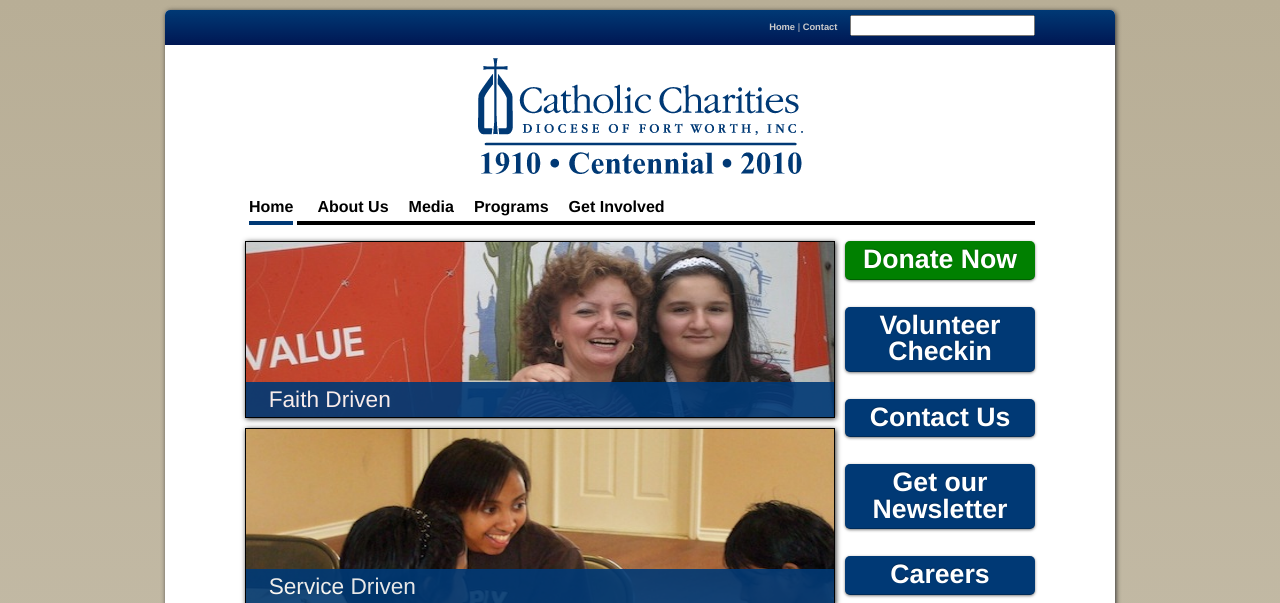
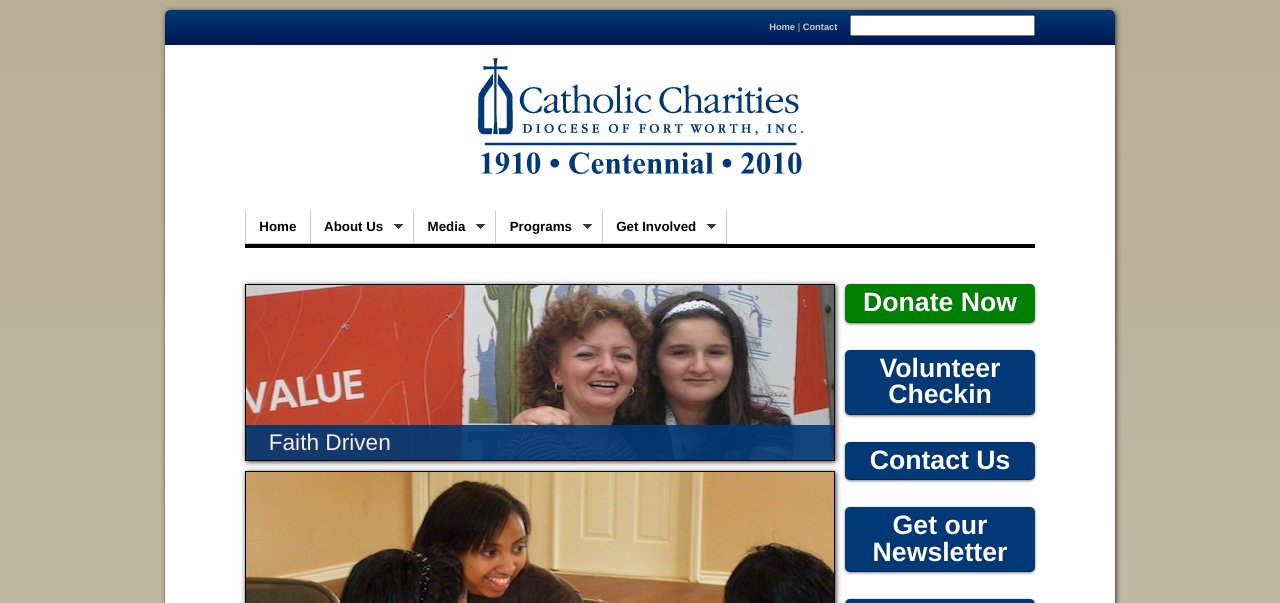
Before and after one commit to kientran/ccdofw-2010, a PHP site: page / in a window 1280 px wide. Shown: the top 603 px of the page. Run offline with PHP 8.4, Linux system fonts and the light colour scheme; some libraries are stand-ins or nearby versions.

Commit message:
Fixed Navigation

```diff
--- a/index.html
+++ b/index.html
@@ -4,12 +4,18 @@
 
   <link href="stylesheets/screen.css" media="screen, projection" rel="stylesheet" type="text/css" />
   <link href="stylesheets/print.css" media="print" rel="stylesheet" type="text/css" />
+  <link rel="stylesheet" type="text/css" href="stylesheets/superfish.css" media="screen">
   <!--[if lt IE 8]>
       <link href="stylesheets/ie.css" media="screen, projection" rel="stylesheet" type="text/css" />
   <![endif]-->
 
   <script type="text/javascript" src="http://jqueryjs.googlecode.com/files/jquery-1.3.1.js"></script>
+
+	<script type="text/javascript" src="js/hoverIntent.js"></script>
+	<script type="text/javascript" src="js/superfish.js"></script>
+	<script type="text/javascript" src="js/supersubs.js"></script>
   <script type="text/javascript" src='js/slider.js'></script>
+
 </head>
 
 <body class="bp two-col">
@@ -22,28 +28,29 @@
   <div id="logobar"><a href="">Catholic Charities</a></div>
   <navigation>
     <!--<div id="nav_donate"><a href="" class="green awesome">Donate now</a></div> -->
-    <ul id="nav" class="clearfix">
+    <div id='nav_container'>
+    <ul id="nav" class="clearfix sf-menu">
       <li id="nav_home" class="current first"><a href="">Home</a></li>
       <li id="nav_about" class="dir"><a href="">About Us</a>
-<!--        <ul>
+        <ul>
           <li><a href="">Frequent Questions</a></li>
           <li><a href="">Board of Directors</a></li>
           <li><a href="">Core Values</a></li>
           <li><a href="">Contact Information</a></li>
           <li><a href="">Employment</a></li>
-        </ul> -->
+        </ul>
       </li>
       <li id="nav_media" class="dir"><a href="">Media</a>
-  <!--      <ul>
+      <ul>
           <li><a href="">News and Information</a></li>
           <li><a href="">Photos</a></li>
           <li><a href="">Video</a></li>
           <li><a href="">Publications</a></li>
           <li><a href="">Newsletter</a></li>
-        </ul> -->
+        </ul>
       </li>
       <li id="nav_programs" class="dir"><a href="">Programs</a>
-  <!--      <ul>
+      <ul>
           <li class="dir"><a href="">Business Venture Services</a>
             <ul>
               <li><a href="">Translation and Interpreter Network</a></li>
@@ -96,17 +103,18 @@
               <li><a href="">Nuestro Hogar, Inc.</a></li>
             </ul>
           </li>
-        </ul>-->
+        </ul>
       </li>
       <li id="nav_involved" class="dir"><a href="">Get Involved</a>
-<!--        <ul>
+        <ul>
           <li><a href="">Service Opportunities</a></li>
           <li><a href="">In Kind Needs</a></li>
           <li><a href="">Volunteer Center</a></li>
           <li><a href="">Donate Now</a></li>
-        </ul>-->
+        </ul>
       </li>
     </ul>
+  </div>
   </navigation>
 </header>
 
--- a/src/screen.scss
+++ b/src/screen.scss
@@ -152,6 +152,17 @@ header {
     }
   }
   navigation {
+    @include append(2);
+    @include prepend(2);
+    @include column(20);
+    margin: 2em 0;
+    div#nav_container {
+      height: 34px;
+      border-bottom: 4px solid black;
+    }
+}
+/*
+  navigation {
     font-size: 1.2em;
     @include append(2);
     @include prepend(2);
@@ -201,7 +212,7 @@ header {
       margin-top: 5px;
     }
 
-  }
+  } */
 }
 
 .boxgrid {
--- a/stylesheets/screen.css
+++ b/stylesheets/screen.css
@@ -306,6 +306,61 @@ div#container {
   background-position: 0% 90%;
 }
 
+/* line 125, ../src/screen.scss */
+header {
+  /*
+    navigation {
+      font-size: 1.2em;
+      @include append(2);
+      @include prepend(2);
+      @include column(20);
+      a {
+        color: black;
+      }
+      a:hover {
+        color: $ccblue;
+      }
+      ul {
+        list-style: none;
+        border-bottom: 4px solid black;
+        margin: 1em 0;
+      }
+
+      li {
+        float: left;
+        position: relative;
+        margin-bottom: -4px;
+        margin-left: 10px;
+        margin-right: 10px;
+        border-bottom: 4px solid black;
+      }
+
+      li a {
+        margin-bottom: -4px;
+        padding-bottom: 10px;
+        display: block;
+      }
+
+      ul .first {
+        margin-left: 0px;
+      }
+
+      ul .current {
+        border-color: $ccblue;
+      }
+
+      ul .current a, ul .current a:hover {
+        border-left: 4px solid white;
+        border-right: 4px solid white;
+      }
+
+      div#nav_donate {
+        float:right;
+        margin-top: 5px;
+      }
+
+    } */
+}
 /* line 126, ../src/screen.scss */
 header div#searchbar {
   text-align: right;
@@ -341,67 +396,25 @@ header div#logobar a {
 }
 /* line 154, ../src/screen.scss */
 header navigation {
-  font-size: 1.2em;
   padding-right: 80px;
   padding-left: 80px;
   display: inline;
   float: left;
   margin-right: 10px;
   width: 790px;
+  margin: 2em 0;
 }
 /* line 138, ../../../../../Library/Ruby/Gems/1.8/gems/compass-0.10.0.rc5/frameworks/blueprint/stylesheets/blueprint/_grid.scss */
 * html header navigation {
   overflow-x: hidden;
 }
 /* line 159, ../src/screen.scss */
-header navigation a {
-  color: black;
-}
-/* line 162, ../src/screen.scss */
-header navigation a:hover {
-  color: #003975;
-}
-/* line 165, ../src/screen.scss */
-header navigation ul {
-  list-style: none;
-  border-bottom: 4px solid black;
-  margin: 1em 0;
-}
-/* line 171, ../src/screen.scss */
-header navigation li {
-  float: left;
-  position: relative;
-  margin-bottom: -4px;
-  margin-left: 10px;
-  margin-right: 10px;
+header navigation div#nav_container {
+  height: 34px;
   border-bottom: 4px solid black;
 }
-/* line 180, ../src/screen.scss */
-header navigation li a {
-  margin-bottom: -4px;
-  padding-bottom: 10px;
-  display: block;
-}
-/* line 186, ../src/screen.scss */
-header navigation ul .first {
-  margin-left: 0px;
-}
-/* line 190, ../src/screen.scss */
-header navigation ul .current {
-  border-color: #003975;
-}
-/* line 194, ../src/screen.scss */
-header navigation ul .current a, header navigation ul .current a:hover {
-  border-left: 4px solid white;
-  border-right: 4px solid white;
-}
-/* line 199, ../src/screen.scss */
-header navigation div#nav_donate {
-  float: right;
-  margin-top: 5px;
-}
 
-/* line 207, ../src/screen.scss */
+/* line 218, ../src/screen.scss */
 .boxgrid {
   width: 588px;
   height: 175px;
@@ -416,28 +429,28 @@ header navigation div#nav_donate {
   -o-box-shadow: #333333 1px 1px 5px;
   box-shadow: #333333 1px 1px 5px;
 }
-/* line 217, ../src/screen.scss */
+/* line 228, ../src/screen.scss */
 .boxgrid img {
   position: absolute;
   top: 0;
   left: 0;
   border: 0;
 }
-/* line 223, ../src/screen.scss */
+/* line 234, ../src/screen.scss */
 .boxgrid p {
   padding: 0 10px;
   color: white;
   font: 10pt;
   margin: 1em;
 }
-/* line 229, ../src/screen.scss */
+/* line 240, ../src/screen.scss */
 .boxgrid h3 {
   color: white;
   font-size: 1.7em;
   margin: 0.25em 1em;
 }
 
-/* line 236, ../src/screen.scss */
+/* line 247, ../src/screen.scss */
 .boxcaption {
   float: left;
   position: absolute;
@@ -447,13 +460,13 @@ header navigation div#nav_donate {
   opacity: 0.9;
 }
 
-/* line 245, ../src/screen.scss */
+/* line 256, ../src/screen.scss */
 .caption .boxcaption {
   top: 140px;
   left: 0;
 }
 
-/* line 252, ../src/screen.scss */
+/* line 263, ../src/screen.scss */
 div#front_action a {
   text-align: center;
   font-size: 2em;
@@ -461,7 +474,7 @@ div#front_action a {
   margin-bottom: 1em;
 }
 
-/* line 260, ../src/screen.scss */
+/* line 271, ../src/screen.scss */
 div#lower_front {
   display: inline;
   float: left;
@@ -472,7 +485,7 @@ div#lower_front {
 * html div#lower_front {
   overflow-x: hidden;
 }
-/* line 262, ../src/screen.scss */
+/* line 273, ../src/screen.scss */
 div#lower_front div {
   -moz-border-radius: 5px;
   -webkit-border-radius: 5px;
@@ -490,26 +503,26 @@ div#lower_front div {
   padding: 1em;
   margin: 1em 0;
 }
-/* line 271, ../src/screen.scss */
+/* line 282, ../src/screen.scss */
 div#lower_front div#lower_front_top {
   float: left;
 }
-/* line 274, ../src/screen.scss */
+/* line 285, ../src/screen.scss */
 div#lower_front div#lower_front_bottom {
   float: left;
 }
-/* line 277, ../src/screen.scss */
+/* line 288, ../src/screen.scss */
 div#lower_front h2 {
   font-size: 1.5em;
   color: #003975;
   margin-bottom: 1em;
 }
-/* line 282, ../src/screen.scss */
+/* line 293, ../src/screen.scss */
 div#lower_front ul li {
   margin-bottom: 1em;
 }
 
-/* line 288, ../src/screen.scss */
+/* line 299, ../src/screen.scss */
 div#left_sidebar div#side_navigation {
   -moz-border-radius: 5px;
   -webkit-border-radius: 5px;
@@ -523,13 +536,13 @@ div#left_sidebar div#side_navigation {
   box-shadow: #333333 1px 1px 5px;
   padding: 1em;
 }
-/* line 294, ../src/screen.scss */
+/* line 305, ../src/screen.scss */
 div#left_sidebar h3 {
   font-size: 1.2em;
   margin-bottom: 1em;
 }
 
-/* line 300, ../src/screen.scss */
+/* line 311, ../src/screen.scss */
 div#content_container {
   background: white;
   -moz-border-radius: 5px;
@@ -544,18 +557,18 @@ div#content_container {
   box-shadow: #333333 1px 1px 5px;
   padding: 1em;
 }
-/* line 305, ../src/screen.scss */
+/* line 316, ../src/screen.scss */
 div#content_container h1 {
   font-size: 2em;
   margin: 0 0 1em 0;
 }
-/* line 309, ../src/screen.scss */
+/* line 320, ../src/screen.scss */
 div#content_container h2 {
   font-size: 1.5em;
   margin: 0 0 1em 0;
 }
 
-/* line 317, ../src/screen.scss */
+/* line 328, ../src/screen.scss */
 div#sidebar div#heathers_box div#heathers_text {
   -moz-border-radius: 5px;
   -webkit-border-radius: 5px;
@@ -570,13 +583,13 @@ div#sidebar div#heathers_box div#heathers_text {
   border: 1px solid black;
   background: white;
 }
-/* line 323, ../src/screen.scss */
+/* line 334, ../src/screen.scss */
 div#sidebar div#heathers_box p {
   margin: 0px;
   padding: 1em;
 }
 
-/* line 330, ../src/screen.scss */
+/* line 341, ../src/screen.scss */
 footer {
   color: #ccc;
   margin-top: 2em;
@@ -586,47 +599,47 @@ footer {
   font-size: 0.8em;
   line-height: 1.5em;
 }
-/* line 332, ../src/screen.scss */
+/* line 343, ../src/screen.scss */
 footer table {
   padding: 0;
   margin: 0;
 }
-/* line 336, ../src/screen.scss */
+/* line 347, ../src/screen.scss */
 footer a {
   color: #ccc;
   font-weight: normal;
 }
-/* line 340, ../src/screen.scss */
+/* line 351, ../src/screen.scss */
 footer a:hover {
   color: white;
   text-decoration: underline;
 }
-/* line 350, ../src/screen.scss */
+/* line 361, ../src/screen.scss */
 footer table {
   padding-left: 80px;
   padding-right: 80px;
   width: 100%;
   margin-top: 2em;
 }
-/* line 356, ../src/screen.scss */
+/* line 367, ../src/screen.scss */
 footer table tr td {
   vertical-align: top;
 }
-/* line 359, ../src/screen.scss */
+/* line 370, ../src/screen.scss */
 footer li {
   list-style: none;
 }
-/* line 362, ../src/screen.scss */
+/* line 373, ../src/screen.scss */
 footer .footer_head {
   font-weight: bold;
   color: #ccc;
   margin-bottom: 1em;
 }
-/* line 368, ../src/screen.scss */
+/* line 379, ../src/screen.scss */
 footer #footer_address p {
   margin-left: 30px;
 }
-/* line 372, ../src/screen.scss */
+/* line 383, ../src/screen.scss */
 footer #copyright {
   text-align: center;
   padding: 1em;
--- /dev/null
+++ b/stylesheets/superfish.css
@@ -0,0 +1,130 @@
+
+/*** ESSENTIAL STYLES ***/
+.sf-menu, .sf-menu * {
+	margin:			0;
+	padding:		0;
+	list-style:		none;
+}
+.sf-menu {
+	line-height:	1.0;
+}
+.sf-menu ul {
+	position:		absolute;
+	top:			-999em;
+	width:			10em; /* left offset of submenus need to match (see below) */
+}
+.sf-menu ul li {
+	width:			100%;
+}
+.sf-menu li:hover {
+	visibility:		inherit; /* fixes IE7 'sticky bug' */
+}
+.sf-menu li {
+	float:			left;
+	position:		relative;
+}
+.sf-menu a {
+	display:		block;
+	position:		relative;
+}
+
+.sf-menu li:hover ul,
+.sf-menu li.sfHover ul {
+	left:			0;
+	top:			2.5em; /* match top ul list item height */
+	z-index:		99;
+}
+ul.sf-menu li:hover li ul,
+ul.sf-menu li.sfHover li ul {
+	top:			-999em;
+}
+ul.sf-menu li li:hover ul,
+ul.sf-menu li li.sfHover ul {
+	left:			10em; /* match ul width */
+	top:			0;
+}
+ul.sf-menu li li:hover li ul,
+ul.sf-menu li li.sfHover li ul {
+	top:			-999em;
+}
+ul.sf-menu li li li:hover ul,
+ul.sf-menu li li li.sfHover ul {
+	left:			10em; /* match ul width */
+	top:			0;
+}
+
+/*** DEMO SKIN ***/
+.sf-menu {
+	float:			left;
+	margin-bottom:	1em;
+}
+.sf-menu a {
+	border-bottom:		1px solid #ccc;
+  border-right: 1px solid #ccc;
+	padding: 		.75em 1em;
+	text-decoration:none;
+}
+
+.sf-menu .first a {
+  border-left: 1px solid #ccc;
+}
+
+.sf-menu a, .sf-menu a:visited  { /* visited pseudo selector so IE6 applies text colour*/
+	color:			black;
+}
+.sf-menu li {
+	background:		white;
+}
+.sf-menu li li {
+	background:		white;
+}
+.sf-menu li li li {
+	background:		white;
+}
+.sf-menu li:hover, .sf-menu li.sfHover,
+.sf-menu a:focus, .sf-menu a:hover, .sf-menu a:active {
+	background:		#003975;
+	outline:		0;
+  color: white;
+}
+
+/*** arrows **/
+.sf-menu a.sf-with-ul {
+	padding-right: 	2.25em;
+	min-width:		1px; /* trigger IE7 hasLayout so spans position accurately */
+}
+.sf-sub-indicator {
+	position:		absolute;
+	display:		block;
+	right:			.75em;
+	top:			1.05em; /* IE6 only */
+	width:			10px;
+	height:			10px;
+	text-indent: 	-999em;
+	overflow:		hidden;
+	background:		url('../images/arrows-blue.png') no-repeat -10px -100px; /* 8-bit indexed alpha png. IE6 gets solid image only */
+}
+a > .sf-sub-indicator {  /* give all except IE6 the correct values */
+	top:			.8em;
+	background-position: 0 -100px; /* use translucent arrow for modern browsers*/
+}
+/* apply hovers to modern browsers */
+a:focus > .sf-sub-indicator,
+a:hover > .sf-sub-indicator,
+a:active > .sf-sub-indicator,
+li:hover > a > .sf-sub-indicator,
+li.sfHover > a > .sf-sub-indicator {
+	background-position: -10px -100px; /* arrow hovers for modern browsers*/
+}
+
+/* point right for anchors in subs */
+.sf-menu ul .sf-sub-indicator { background-position:  -10px 0; }
+.sf-menu ul a > .sf-sub-indicator { background-position:  0 0; }
+/* apply hovers to modern browsers */
+.sf-menu ul a:focus > .sf-sub-indicator,
+.sf-menu ul a:hover > .sf-sub-indicator,
+.sf-menu ul a:active > .sf-sub-indicator,
+.sf-menu ul li:hover > a > .sf-sub-indicator,
+.sf-menu ul li.sfHover > a > .sf-sub-indicator {
+	background-position: -10px 0; /* arrow hovers for modern browsers*/
+}
```
Also changed, not shown: js/hoverIntent.js (added, +84 -0 lines), js/slider.js (+8 -0 lines), js/superfish.js (added, +121 -0 lines), js/supersubs.js (added, +90 -0 lines), images/arrows-blue.png (added).
